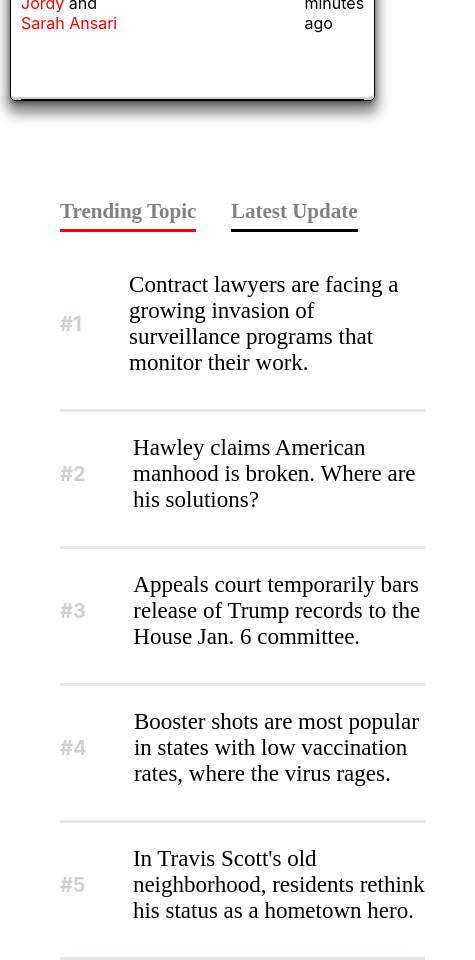
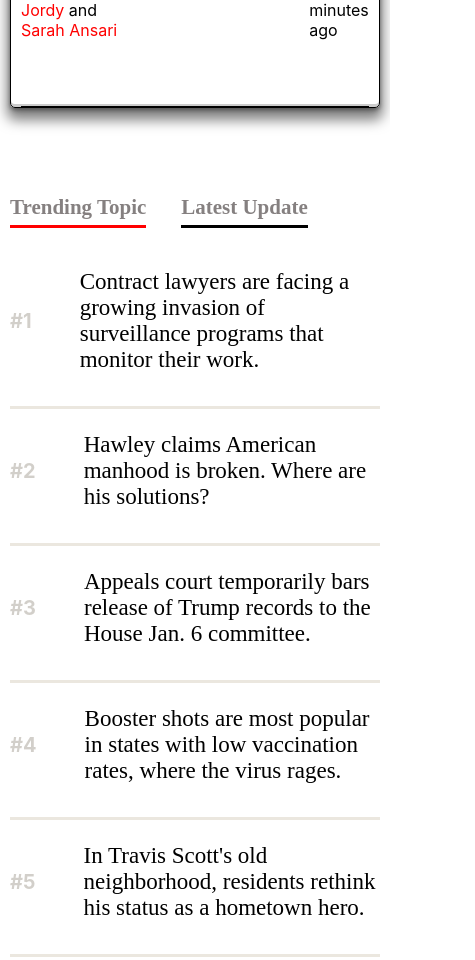
Before and after one commit to manikumar-ableaura/Newspaper, a React (Create React App) app: page / in a window 390 px wide. Shown: the part 3620-4580 px from the top of the page, 475 px wide, since content can reach past the window. Built offline with nearby package versions, Linux system fonts and the light colour scheme.

Commit message:
A Bit change tho

```diff
--- a/src/App.css
+++ b/src/App.css
@@ -13,27 +13,25 @@ body {
 @media (max-width: 768px) {
   body {
     padding-left: 20px;
-    padding-right: 20px; /* Reduce padding on mobile */
+    padding-right: 20px;
   }
 
   .common {
-    flex-direction: column; /* Stack common elements vertically */
-    gap: 10px; /* Add some gap between elements */
+    flex-direction: column;
+    gap: 10px;
   }
 }
 
-/* -----------------------------------
-   Responsive Styles for Tablets
------------------------------------ */
+
 
 @media (max-width: 1024px) {
   body {
     padding-left: 10px;
-    padding-right: 15px; /* Adjust padding for tablets */
+    padding-right: 10px;
   }
 
   .common {
-    flex-direction: column; /* Stack common elements vertically */
-    gap: 20px; /* Add more gap for better spacing */
+    flex-direction: column;
+    gap: 20px;
   }
 }
--- a/src/components/Mainews/Mainews.css
+++ b/src/components/Mainews/Mainews.css
@@ -195,6 +195,7 @@
 
     .whole3 {
         width: 100%;
+        padding: 50px 0px 0px 0px;
     }
 }
 
@@ -236,11 +237,20 @@
         height: 500px;
     }
 
+    .whole3 {
+        width: 100%;
+        padding: 50px 0px 0px 0px;
+    }
 
 
     @media (max-width: 480px) {
         .whole2 .image {
             height: 300px;
         }
+
+        .whole3 {
+            width: 100%;
+            padding: 50px 0px 0px 0px;
+        }
     }
 }
```
